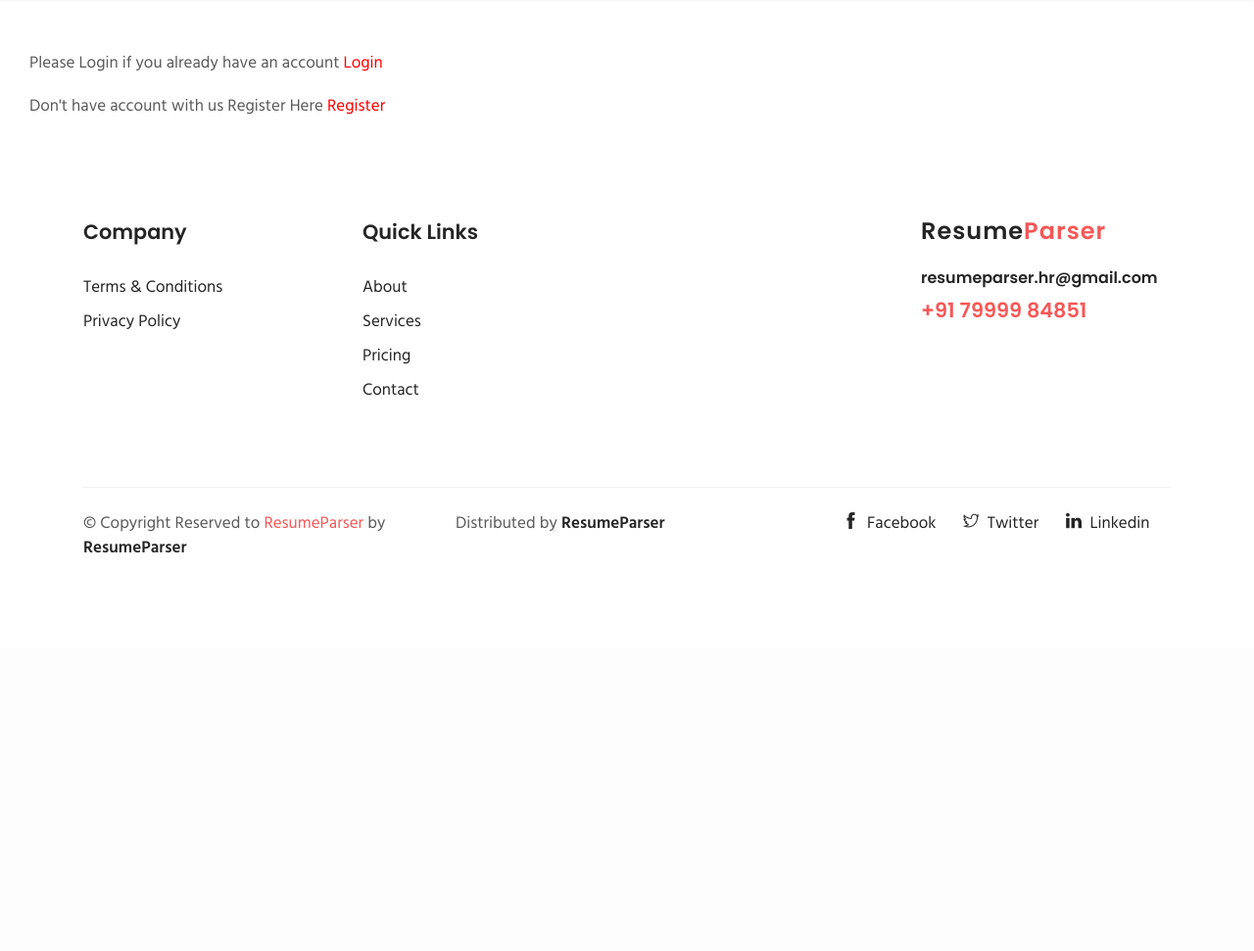
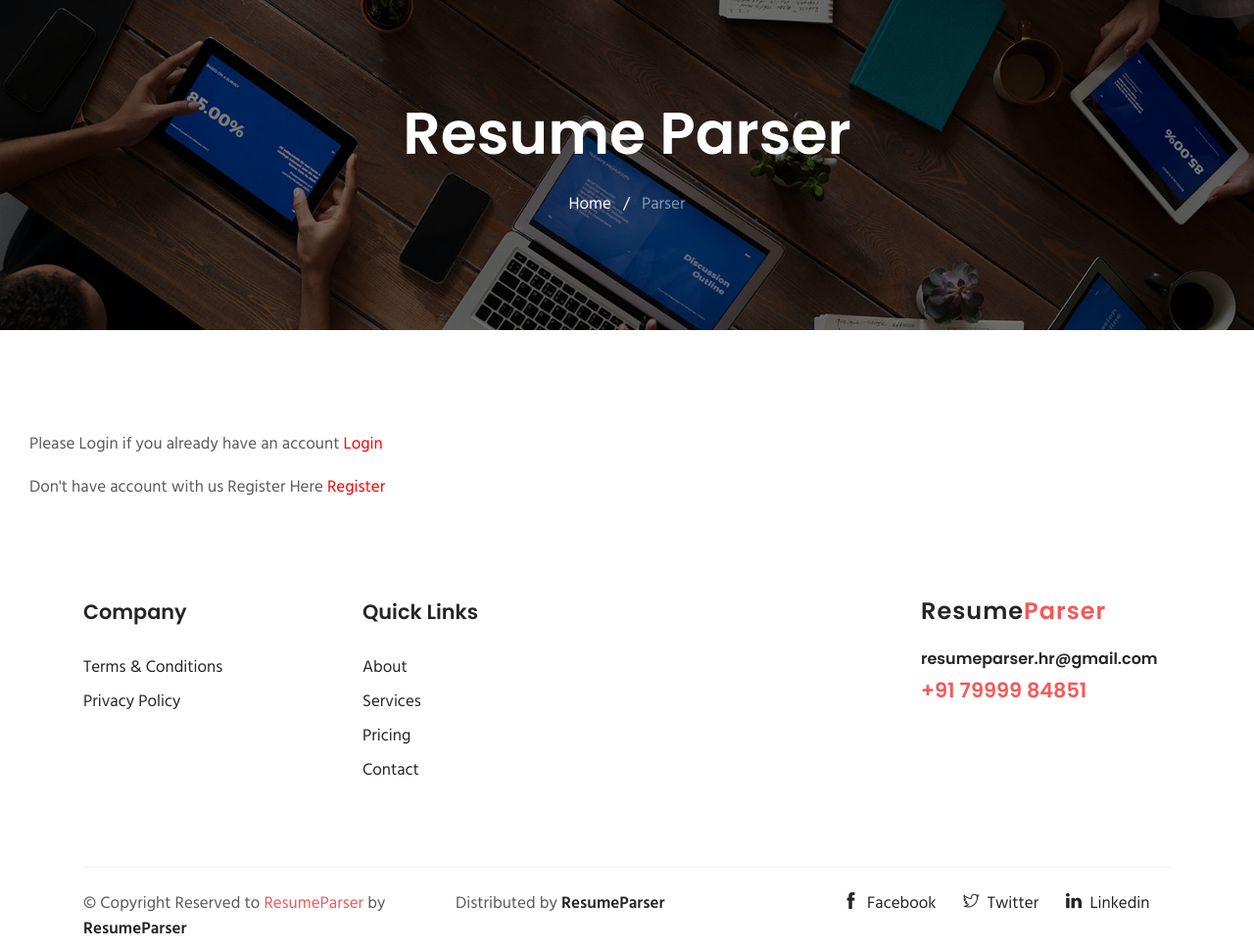
Before and after one commit to YashMulchandani/Resume_Parser, a Django app: page /Parser in a window 1280 px wide; the page is wider, and only the part inside the window is pictured. Shown: the part 139-1110 px from the top of that part at 98% size. Before the commit the page ends 703 px from the top of that part, so only its background shows below. Run offline with Django 3.2, Linux system fonts and the light colour scheme; some libraries are stand-ins or nearby versions; some web fonts are replaced.

Commit message:
Project Completed

```diff
--- a/resume_parser/parser_app/templates/about.html
+++ b/resume_parser/parser_app/templates/about.html
@@ -16,7 +16,7 @@
           <ul class="list-inline">
             <li class="list-inline-item"><a href="{% url 'homepage' %}" class="text-white">Home</a></li>
             <li class="list-inline-item"><span class="text-white">/</span></li>
-            <li class="list-inline-item"><a href="{% url 'about' %}" class="text-white-50">About Us</a></li>
+            <li class="list-inline-item"><a href="{% url 'about' %}" class="text-white-50">Our Product</a></li>
           </ul>
         </div>
       </div>
--- a/resume_parser/parser_app/templates/base.html
+++ b/resume_parser/parser_app/templates/base.html
@@ -4,6 +4,23 @@
 {% load crispy_forms_tags %}
 
 {% block content %}
+<section class="page-title bg-1">
+  <div class="container">
+    <div class="row">
+      <div class="col-md-12">
+        <div class="block text-center">
+          <h1 class="text-capitalize mb-4 text-lg">Resume Parser</h1>
+          <ul class="list-inline">
+            <li class="list-inline-item"><a href="{% url 'homepage' %}" class="text-white">Home</a></li>
+            <li class="list-inline-item"><span class="text-white">/</span></li>
+            <li class="list-inline-item"><a href="{% url 'Parser' %}" class="text-white-50">Parser</a></li>
+          </ul>
+        </div>
+      </div>
+    </div>
+  </div>
+</section>
+<br><br>
 <div class="container-fluid">
 
       {% if form %}
--- a/resume_parser/parser_app/templates/pricing.html
+++ b/resume_parser/parser_app/templates/pricing.html
@@ -13,9 +13,9 @@
           <span class="text-white">Our pricing</span>
           <h1 class="text-capitalize mb-4 text-lg">Pricing Package</h1>
           <ul class="list-inline">
-            <li class="list-inline-item"><a href="index.html" class="text-white">Home</a></li>
+            <li class="list-inline-item"><a href="{% url 'homepage' %}" class="text-white">Home</a></li>
             <li class="list-inline-item"><span class="text-white">/</span></li>
-            <li class="list-inline-item"><a href="#" class="text-white-50">Our pricing</a></li>
+            <li class="list-inline-item"><a href="{% url 'pricing' %}" class="text-white-50">Our pricing</a></li>
           </ul>
         </div>
       </div>
--- a/resume_parser/parser_app/templates/service.html
+++ b/resume_parser/parser_app/templates/service.html
@@ -13,9 +13,9 @@
           <span class="text-white">Our services</span>
           <h1 class="text-capitalize mb-4 text-lg">What We Do</h1>
           <ul class="list-inline">
-            <li class="list-inline-item"><a href="index.html" class="text-white">Home</a></li>
+            <li class="list-inline-item"><a href="{% url 'homepage' %}" class="text-white">Home</a></li>
             <li class="list-inline-item"><span class="text-white">/</span></li>
-            <li class="list-inline-item"><a href="#" class="text-white-50">Our services</a></li>
+            <li class="list-inline-item"><a href="{% url 'service' %}" class="text-white-50">Our services</a></li>
           </ul>
         </div>
       </div>
--- a/resume_parser/parser_app/views.py
+++ b/resume_parser/parser_app/views.py
@@ -18,7 +18,8 @@ from django.contrib.auth.forms import AuthenticationForm
 from .decorators import unauthenticated_user
 
 
-def validate(customer):
+def validate(customer, **form):
+
     if customer.Subscription == True:
         customer.Number_of_Resumes = customer.Number_of_Resumes + 1
         customer.save()
```
